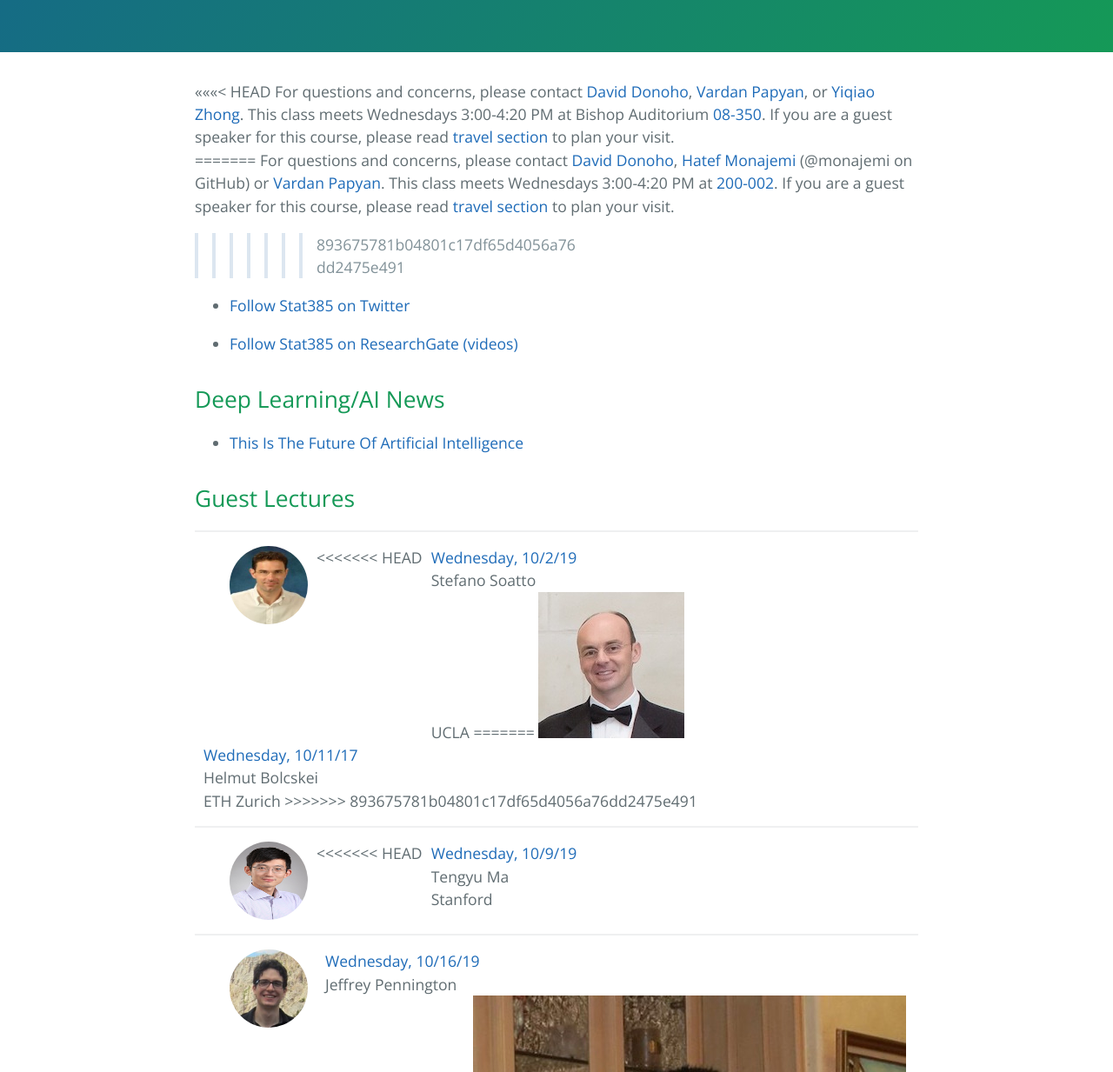
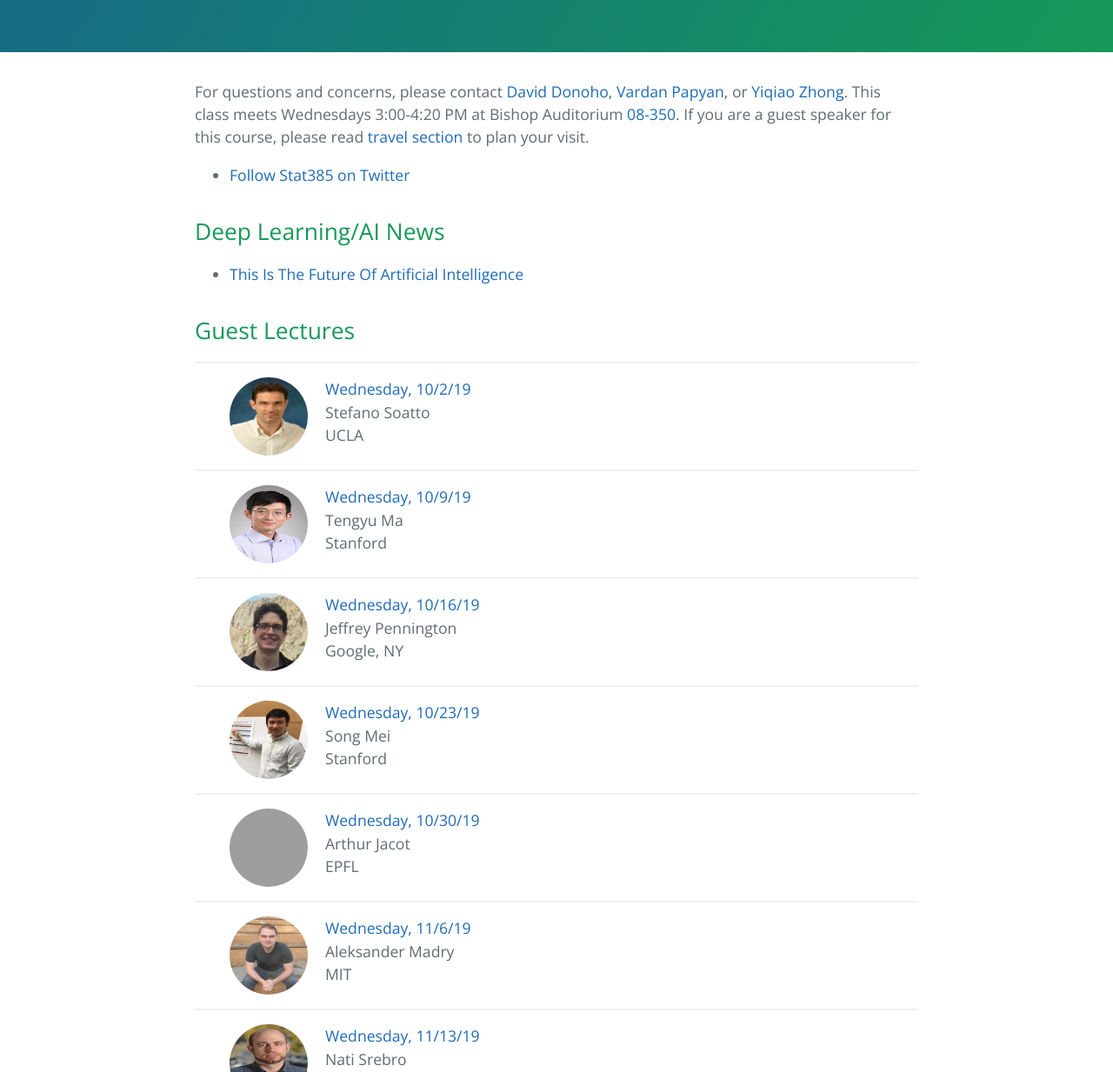
Before and after one commit to stats385/stats385.github.io, a Jekyll site: the page built from index.md, in a window 1280 px wide and 1400 px high, scrolled down 858 px. Shown: the part 167-1400 px from the top of the window at 87% size. Built offline with Jekyll 4.4.1, drawn with Linux system fonts in a browser that asks for light colours; the repository's description, which GitHub fills in, is left out; some of the changed text lies outside the part shown; grey boxes are pictures that could not be loaded.

Commit message:
fix clashes

```diff
--- a/index.md
+++ b/index.md
@@ -2,15 +2,9 @@
 layout: titlepage
 ---
 
-<<<<<<< HEAD
 For questions and concerns, please contact [David Donoho](https://profiles.stanford.edu/david-donoho), [Vardan Papyan](https://statistics.stanford.edu/people/vardan-papyan), or [Yiqiao Zhong](https://web.stanford.edu/~yiqiaoz/). This class meets Wednesdays 3:00-4:20 PM at Bishop Auditorium [08-350](https://campus-map.stanford.edu/?srch=Bishop+Auditorium). If you are a guest speaker for this course, please read [travel section](#plan-your-visit) to plan your visit.
-=======
-For questions and concerns, please contact [David Donoho](https://profiles.stanford.edu/david-donoho), [Hatef Monajemi](http://web.stanford.edu/~monajemi/) (@monajemi on GitHub) or [Vardan Papyan](http://vardanp.cswp.cs.technion.ac.il/). This class meets Wednesdays 3:00-4:20 PM at [200-002](https://campus-map.stanford.edu/?srch=200-002). If you are a guest speaker for this course, please read [travel section](#plan-your-visit) to plan your visit.
->>>>>>> 893675781b04801c17df65d4056a76dd2475e491
 
 * [Follow Stat385 on Twitter](https://twitter.com/stats385?lang=en)
-
-* [Follow Stat385 on ResearchGate (videos)](https://www.researchgate.net/project/Theories-of-Deep-Learning)
 
 
 ## Deep Learning/AI News
@@ -22,28 +16,18 @@ For questions and concerns, please contact [David Donoho](https://profiles.stanf
 ---
 <div class="speaker-wrap">
 <div class="speakerphoto">
-<<<<<<< HEAD
 <img src="assets/img/StefanoSoatto.jpg">
 </div>
 <div class="card">
 <a class="talkdate" href="./StefanoSoatto_lecture">Wednesday, 10/2/19</a> <br>
 <span class="speaker">Stefano Soatto</span> <br>
 <span class="speakerposition">UCLA</span>
-=======
-<img src="assets/img/bolcskei.jpg">
-</div>
-<div class="card">
-<a class="talkdate" href="./bolcskei_lecture">Wednesday, 10/11/17</a> <br>
-<span class="speaker">Helmut Bolcskei</span> <br>
-<span class="speakerposition">ETH Zurich</span>
->>>>>>> 893675781b04801c17df65d4056a76dd2475e491
 </div>
 </div>
 
 ---
 <div class="speaker-wrap">
 <div class="speakerphoto">
-<<<<<<< HEAD
 <img src="assets/img/TengyuMa.jpg">
 </div>
 <div class="card">
@@ -61,114 +45,61 @@ For questions and concerns, please contact [David Donoho](https://profiles.stanf
 <a class="talkdate" href="./JeffreyPennington_lecture">Wednesday, 10/16/19</a> <br>
 <span class="speaker">Jeffrey Pennington</span> <br>
 <span class="speakerposition">Google, NY</span>
-=======
-<img src="assets/img/ankit_patel.jpg">
-</div>
-<div class="card">
-<a class="talkdate" href="./patel_lecture">Wednesday, 10/18/17</a> <br>
-<span class="speaker">Ankit Patel</span> <br>
-<span class="speakerposition">Rice and BCM</span>
->>>>>>> 893675781b04801c17df65d4056a76dd2475e491
 </div>
 </div>
 ---
 <div class="speaker-wrap">
 <div class="speakerphoto">
-<<<<<<< HEAD
 <img src="assets/img/SongMei.jpg">
 </div>
 <div class="card">
 <a class="talkdate" href="./SongMei_lecture">Wednesday, 10/23/19</a> <br>
 <span class="speaker">Song Mei</span> <br>
 <span class="speakerposition">Stanford</span>
-=======
-<img src="assets/img/poggio.png">
-</div>
-<div class="card">
-<a class="talkdate" href="./poggio_lecture">Wednesday, 10/25/17</a> <br>
-<span class="speaker">Tomaso Poggio</span> <br>
-<span class="speakerposition">MIT</span>
->>>>>>> 893675781b04801c17df65d4056a76dd2475e491
 </div>
 </div>
 ---
 <div class="speaker-wrap">
 <div class="speakerphoto">
-<<<<<<< HEAD
 <img src="assets/img/ArthurJacot.jpg">
 </div>
 <div class="card">
 <a class="talkdate" href="./ArthurJacot_lecture">Wednesday, 10/30/19</a> <br>
 <span class="speaker">Arthur Jacot</span> <br>
 <span class="speakerposition">EPFL</span>
-=======
-<img src="assets/img/zaid.png">
-</div>
-<div class="card">
-<a class="talkdate" href="./harchaoui_lecture">Wednesday, 11/01/17</a> <br>
-<span class="speaker">Zaid Harchaoui</span> <br>
-<span class="speakerposition">UW</span>
->>>>>>> 893675781b04801c17df65d4056a76dd2475e491
 </div>
 </div>
 ---
 <div class="speaker-wrap">
 <div class="speakerphoto">
-<<<<<<< HEAD
 <img src="assets/img/AleksanderMadry.jpg">
 </div>
 <div class="card">
 <a class="talkdate" href="./AleksanderMadry_lecture">Wednesday, 11/6/19</a> <br>
 <span class="speaker">Aleksander Madry</span> <br>
 <span class="speakerposition">MIT</span>
-=======
-<img src="assets/img/pennington.jpg">
-</div>
-<div class="card">
-<a class="talkdate" href="./pennington_lecture">Wednesday, 11/08/17</a> <br>
-<span class="speaker">Jeffrey Pennington</span> <br>
-<span class="speakerposition">Google, NY</span>
->>>>>>> 893675781b04801c17df65d4056a76dd2475e491
 </div>
 </div>
 ---
 <div class="speaker-wrap">
 <div class="speakerphoto">
-<<<<<<< HEAD
 <img src="assets/img/NatiSrebro.jpg">
 </div>
 <div class="card">
 <a class="talkdate" href="./NatiSrebro_lecture">Wednesday, 11/13/19</a> <br>
 <span class="speaker">Nati Srebro</span> <br>
 <span class="speakerposition">TTI, Chicago</span>
-=======
-<img src="assets/img/bruna.png">
-</div>
-<div class="card">
-<a class="talkdate" href="./bruna_lecture">Wednesday, 11/15/17</a> <br>
-<span class="speaker">Joan Bruna</span> <br>
-<span class="speakerposition">Courant Institute, NYU</span>
->>>>>>> 893675781b04801c17df65d4056a76dd2475e491
 </div>
 </div>
 ---
 <div class="speaker-wrap">
 <div class="speakerphoto">
-<<<<<<< HEAD
 <img src="assets/img/AndrewSaxe.jpg">
 </div>
 <div class="card">
 <a class="talkdate" href="./AndrewSaxe_lecture">Wednesday, 11/20/19</a> <br>
 <span class="speaker">Andrew Saxe</span> <br>
 <span class="speakerposition">University of Oxford</span>
-=======
-<img src="assets/img/bruno_olshausen.jpg">
-</div>
-<div class="card">
-<a class="talkdate" href="./olshausen_lecture">Wednesday, 11/29/17</a> <br>
-<span class="speaker">Bruno Olshausen</span> <br>
-<span class="speakerposition">UC Berkeley</span>
->>>>>>> 893675781b04801c17df65d4056a76dd2475e491
 </div>
 </div>
 ---
@@ -177,21 +108,11 @@ For questions and concerns, please contact [David Donoho](https://profiles.stanf
 <img src="assets/img/VardanPapyan.png">
 </div>
 <div class="card">
-<<<<<<< HEAD
-<a class="talkdate" href="./papyan_lecture">Wednesday, 12/4/19</a> <br>
-=======
 <a class="talkdate" href="./papyan_lecture">Wednesday, 12/6/17</a> <br>
->>>>>>> 893675781b04801c17df65d4056a76dd2475e491
 <span class="speaker">Vardan Papyan</span> <br>
 <span class="speakerposition">Stanford</span>
 </div>
 </div>
-
-<<<<<<< HEAD
-## [Lectures from 2017](./stats385_2017/index)
-=======
-## [Looking for a postdoc?](postdoc)
->>>>>>> 893675781b04801c17df65d4056a76dd2475e491
 
 ## [In the media](media)
 
@@ -203,11 +124,6 @@ For questions and concerns, please contact [David Donoho](https://profiles.stanf
 
 ## [Cheat sheet -- stuff that everyone needs to know](cheat_sheet)
 
-<<<<<<< HEAD
-=======
-## [The course in a single graph](http://bl.ocks.org/vardanp91/raw/be0f763405b76d33caefdaebc2ac3487/)
-
->>>>>>> 893675781b04801c17df65d4056a76dd2475e491
 ## [Blogs](blogs)
 
 ## [Grading](grading)
```
Also changed, not shown: 2 other files.
